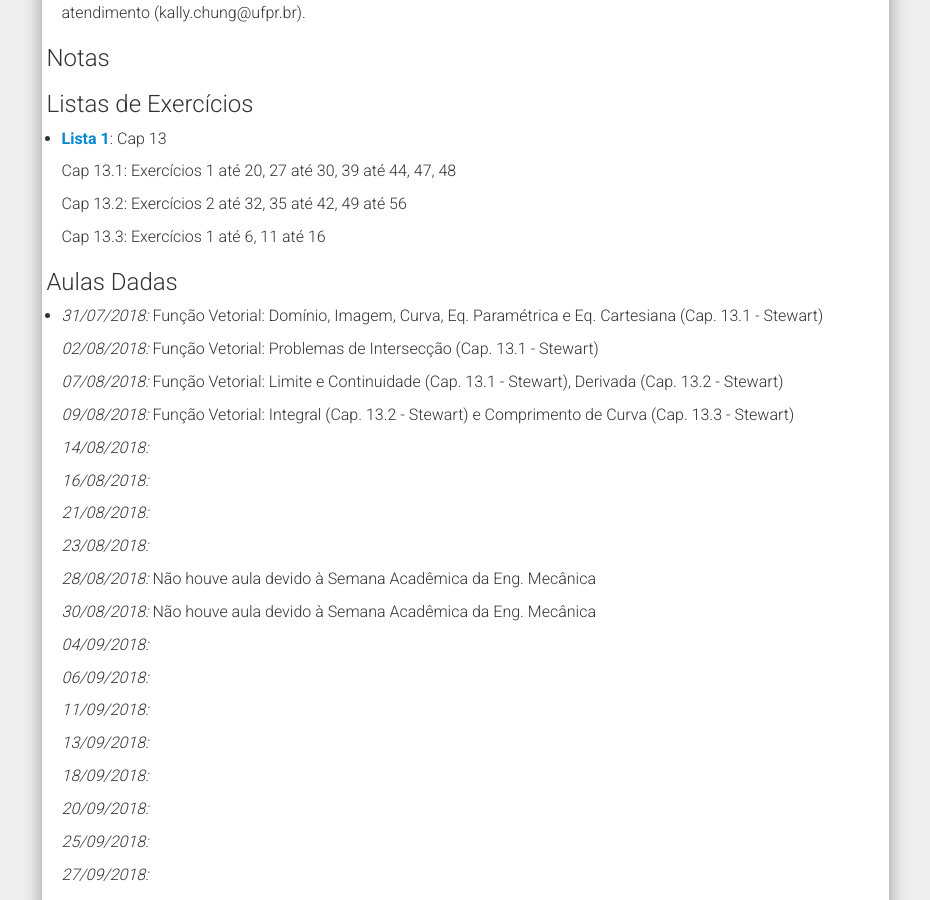
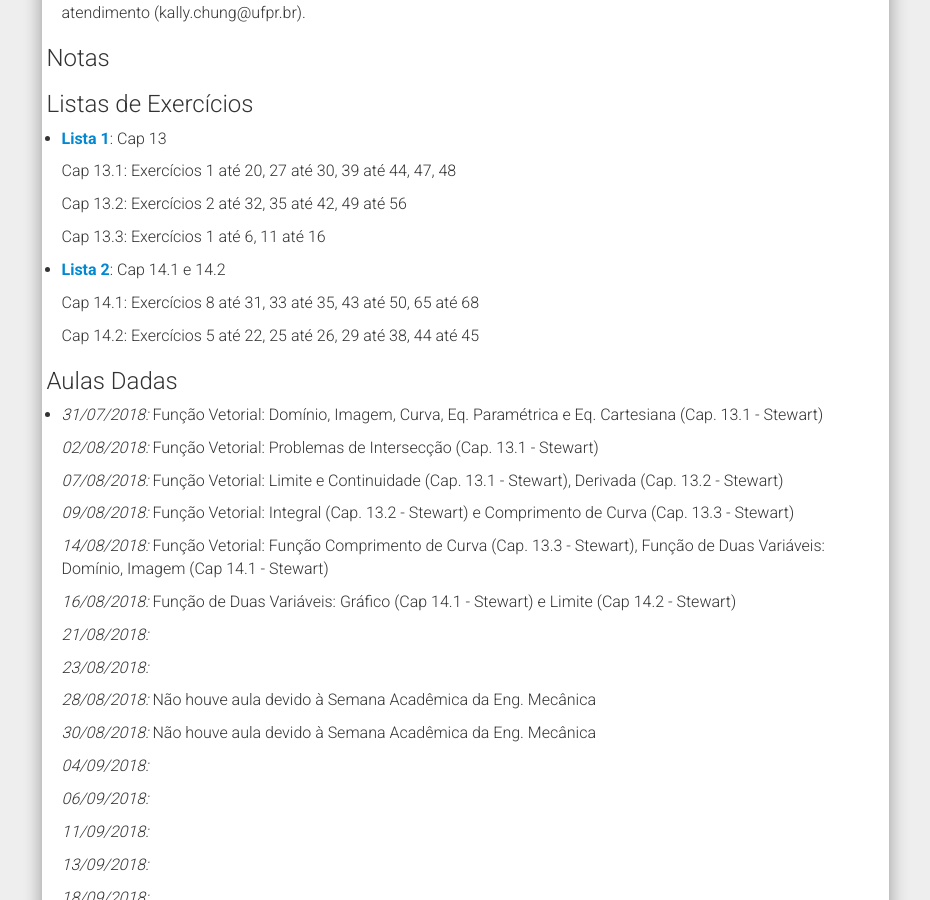
Before and after one commit to chunggnuhc/chunggnuhc.github.io, a Jekyll site: the page built from CMA211AN-Calc2-2sem2018.md, in a window 1280 px wide and 900 px high, scrolled down 943 px. Shown: the whole window, without its empty margins (321-1251 px from the left). Built offline with Jekyll 4.4.1, drawn with Linux system fonts in a browser that asks for light colours; nearby versions of some CDN libraries.

Commit message:
Update CMA211AN - Cronog e ListaExerc

```diff
--- a/CMA211AN-Calc2-2sem2018.md
+++ b/CMA211AN-Calc2-2sem2018.md
@@ -55,6 +55,11 @@ permalink: /CMA211AN-Calc2-2sem2018/
 
   Cap 13.3: Exercícios 1 até 6, 11 até 16
 
+- [Lista 2](/disciplinas2sem2018/ListaExerc02 - CMA211AD.pdf): Cap 14.1 e 14.2
+
+  Cap 14.1: Exercícios 8 até 31, 33 até 35, 43 até 50, 65 até 68
+
+  Cap 14.2: Exercícios 5 até 22, 25 até 26, 29 até 38, 44 até 45
 
 <h3>Aulas Dadas</h3>
 
@@ -66,9 +71,9 @@ permalink: /CMA211AN-Calc2-2sem2018/
 
   _09/08/2018:_ Função Vetorial: Integral (Cap. 13.2 - Stewart) e Comprimento de Curva (Cap. 13.3 - Stewart)
 
-  _14/08/2018:_
+  _14/08/2018:_ Função Vetorial: Função Comprimento de Curva (Cap. 13.3 - Stewart), Função de Duas Variáveis: Domínio, Imagem (Cap 14.1 - Stewart)
 
-  _16/08/2018:_
+  _16/08/2018:_ Função de Duas Variáveis: Gráfico (Cap 14.1 - Stewart) e Limite (Cap 14.2 - Stewart)
 
   _21/08/2018:_
 
```
